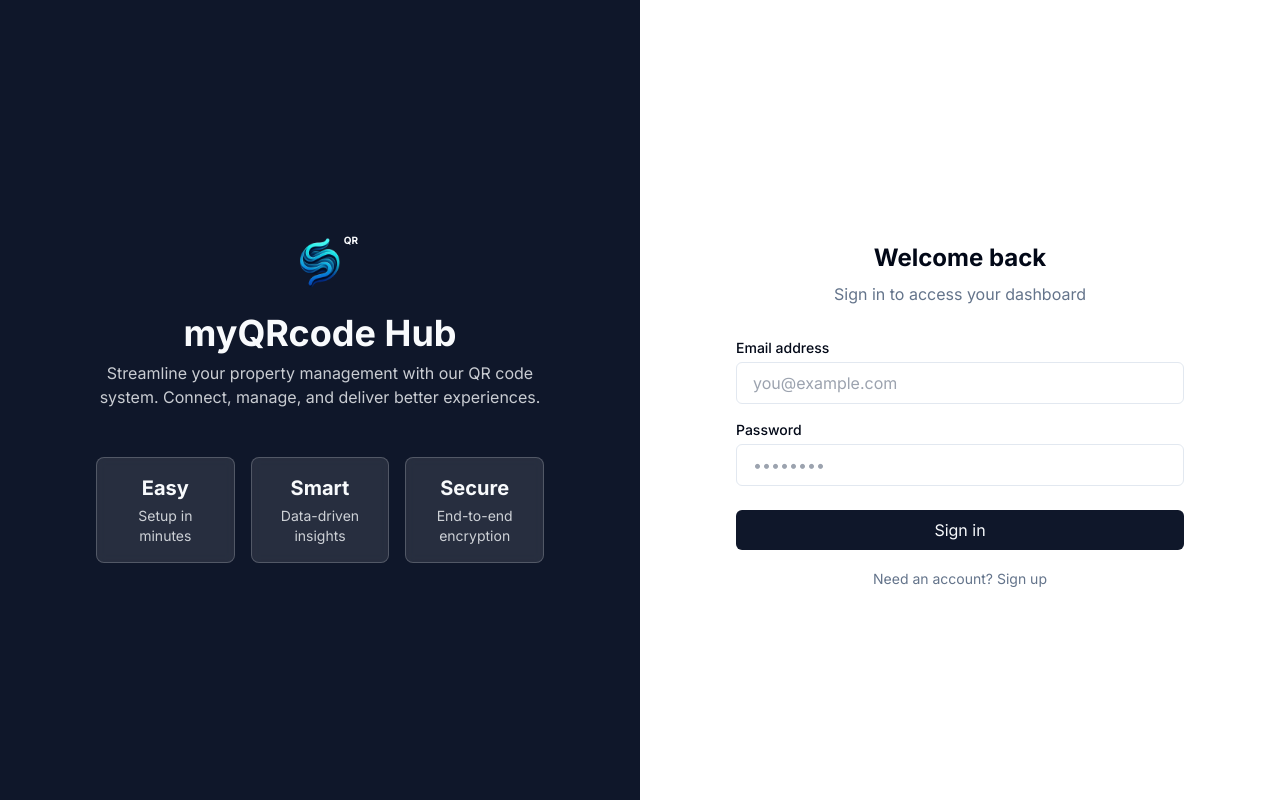
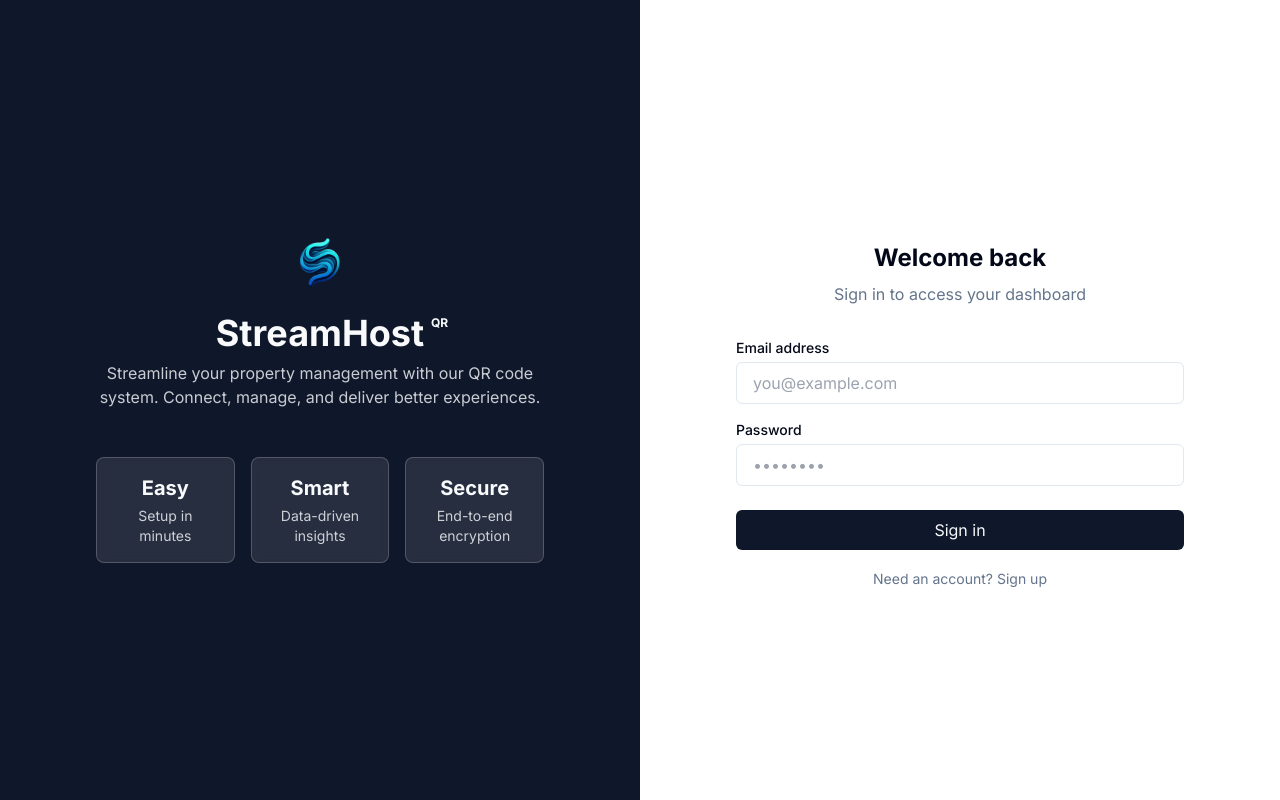
Before and after one commit to JoelK02/myqrcode-hub, a Next.js app: page /auth/login in a window 1280 px wide. Built offline with nearby package versions, Linux system fonts and the light colour scheme.

Commit message:
cahnged logo

```diff
--- a/app/auth/login/page.tsx
+++ b/app/auth/login/page.tsx
@@ -43,15 +43,18 @@ export default function Login() {
               <div className="relative">
                 <Image
                   src="/images/website_icon.png"
-                  alt="myQRcode Hub Logo"
+                  alt="StreamHost Logo"
                   width={52}
                   height={52}
                   priority
                 />
-                <span className="absolute -top-1 -right-3 text-[10px] font-bold text-primary-foreground">QR</span>
               </div>
           </div>
-          <h1 className="text-4xl font-bold mb-2">myQRcode Hub</h1>
+          <h1 className="text-4xl font-bold mb-2 relative inline-block">
+            StreamHost
+            <span className="absolute -top-3 -right-7 text-[12px] font-bold  px-1 py-0.5 rounded-sm">QR</span>
+          </h1>
+
           <p className="text-primary-foreground/80 mb-8">
             Streamline your property management with our QR code system. Connect, manage, and deliver better experiences.
           </p>
@@ -79,21 +82,23 @@ export default function Login() {
             <div className="rounded-full h-16 w-16 flex items-center justify-center bg-primary p-2 mb-4 relative">
               <Image
                 src="/images/website_icon.png"
-                alt="myQRcode Hub Logo"
+                alt="SteamHost Logo"
                 width={40}
                 height={40}
                 priority
               />
-              <span className="absolute -top-1 -right-1 text-[10px] font-bold text-white">QR</span>
             </div>
-            <h1 className="text-3xl font-bold">myQRcode Hub</h1>
+            <h1 className="text-3xl font-bold relative inline-block">
+              StreamHost
+              <span className="absolute -top-2 -right-6 text-[10px] font-bold  text-black px-1 py-0.5 rounded-sm">QR</span>
+            </h1>
           </div>
 
           <div className="text-center">
             <h2 className="text-2xl font-bold">{isSignUp ? 'Create an account' : 'Welcome back'}</h2>
             <p className="text-muted-foreground mt-2">
               {isSignUp
-                ? 'Sign up to get started with myQRcode Hub'
+                ? 'Sign up to get started with SteamHost'
                 : 'Sign in to access your dashboard'}
             </p>
           </div>
--- a/app/components/Sidebar.tsx
+++ b/app/components/Sidebar.tsx
@@ -72,18 +72,20 @@ export function Sidebar() {
             <div className="relative">
               <Image
                 src="/images/website_icon.png"
-                alt="myQRcode Hub Logo"
+                alt="SteamHost Logo"
                 width={38}
                 height={38}
                 priority
               />
-              <span className="absolute -top-1.5 -right-2 text-[9px] font-bold">QR</span>
             </div>
-            <h2 className="text-xl font-semibold">myQRcode</h2>
+            <h2 className="text-xl font-semibold relative">
+              StreamHost
+              <span className="absolute -top-1.5 -right-4 text-[8px] font-bold  text-black px-0.5 py-0 rounded-sm">QR</span>
+            </h2>
           </div>
           </>
         ) : (
-          <></>
+          <> </>
         )}
         <button
           onClick={toggleSidebar}
```
